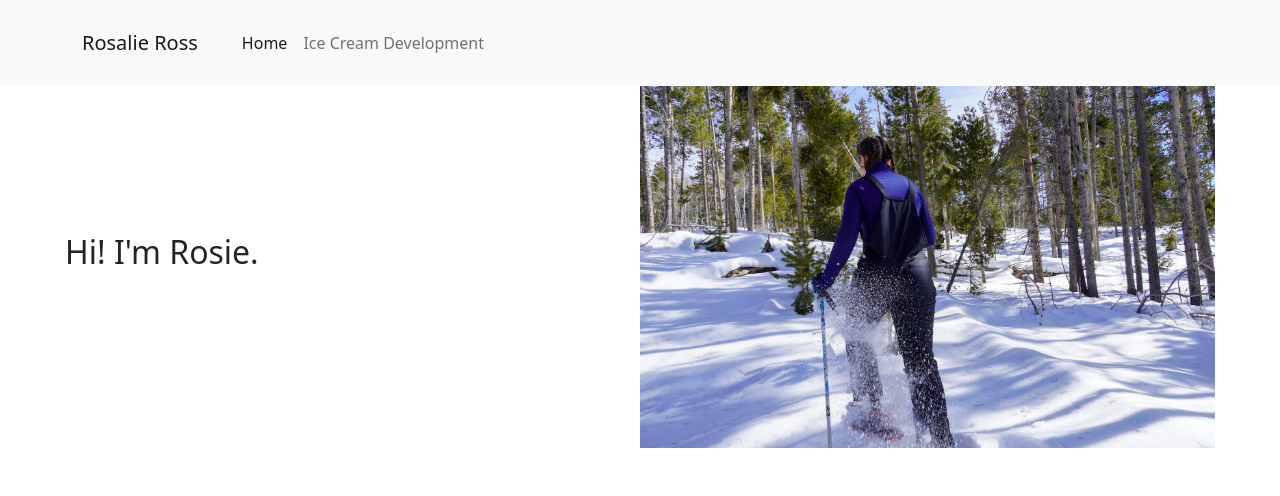
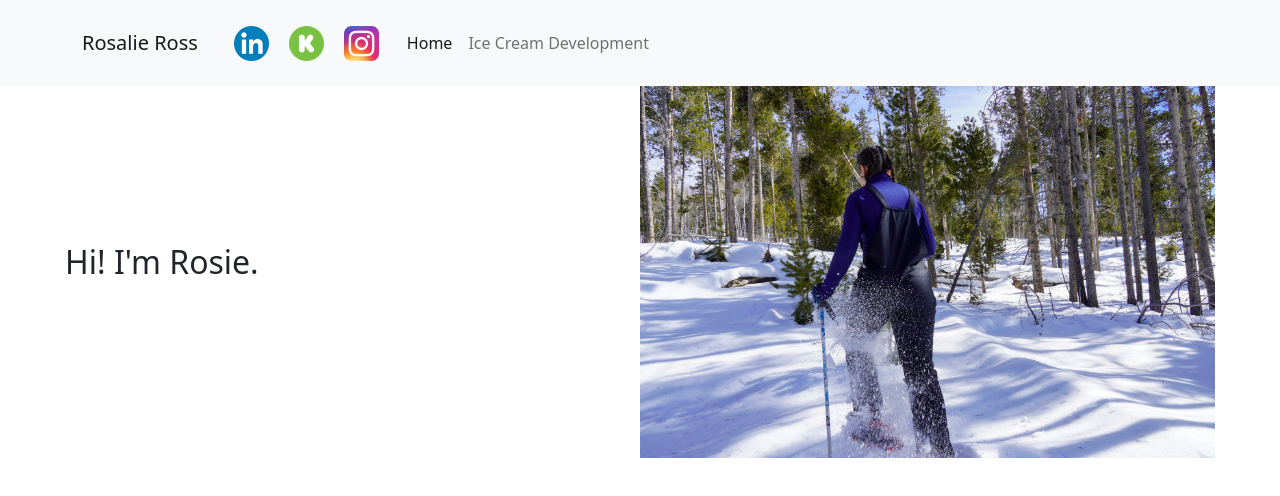
Before and after one commit to rosiewynner/rosiewynner.github.io, a React app: page / in a window 1280 px wide. Shown: the top 496 px of the page. Built offline with nearby package versions, Linux system fonts and the light colour scheme.

Commit message:
feat: add socials

```diff
--- a/src/components/Header.js
+++ b/src/components/Header.js
@@ -10,12 +10,21 @@ export function Header() {
   return (
     <Navbar bg="light" expand="lg" fixed="top">
     <Container>
-    <Navbar.Brand href="#home">Rosalie Ross</Navbar.Brand>
+    <Navbar.Brand href="#home">Rosalie Ross </Navbar.Brand>
+    <a href='https://www.linkedin.com/in/rosalieross//'>
+    <img src='src/assets/linkedin-icon.png' alt='instagram' style={{width: '35px'}}/>
+    </a>
+ <a href='https://www.kickstarter.com/projects/1444231543/dont-let-ice-creams-be-dreams/description'>
+    <img src='src/assets/kickstarter-icon.png' alt='kickstarter'style={{width: '35px'}}/>
+    </a>
+    <a href='https://www.instagram.com/icecreamdreamsca/'>
+    <img src='src/assets/instagram-icon.jpeg' alt='instagram' style={{width: '35px'}}/>
+    </a>
+
     <Navbar.Toggle aria-controls="basic-navbar-nav" />
     <Navbar.Collapse id="basic-navbar-nav">
       <Nav className="me-auto">
       <LinkContainer to="/">
-
         <Nav.Link >Home</Nav.Link>
         </LinkContainer>
         <LinkContainer to="/IceCream">
--- a/src/pages/HomePage.js
+++ b/src/pages/HomePage.js
@@ -2,10 +2,15 @@ import React from 'react';
 
 export function HomePage() {
   return (
+<div style={{display:'flex', flexDirection : 'column'}}>
+    <div style={{margin: '5px'}}>
 
+</div>
   <div style={{display:'flex', flexDirection:'row', margin: '15px' }}>
     <h2 style={{width: '50%', alignSelf: 'center'}}>Hi! I'm Rosie.</h2>
     <img src='src/assets/hiking.jpeg' alt='Snowshoeing in Utah!' width='50%'/>
-  </div>
+
+    </div>
+    </div>
 );
   }
--- a/src/pages/IceCream.js
+++ b/src/pages/IceCream.js
@@ -5,12 +5,12 @@ export function IceCream() {
   return (
 
   <div >
-      <div  style={{width: '100%', alignSelf: 'center', height:"300px", margin: '30px', marginTop: '50px', display: 'flex',
+      <div  style={{ alignSelf: 'center', alignItems: 'center', margin: '30px', marginTop: '50px', display: 'flex',
     flexDirection: 'column'}}>
     <h2 >In January 2020 I conceived of a project so sweet.</h2>
     <h3 >I wanted to expand my culinary horizons and learn how to make ice cream, while also forming connections with my colleagues. Naturally, I formed a small kick starter to keep me accountable for devising my flavors and delivering on my promises. Covid shut down my dreams of delivering ice cream to friends and coworkers not long after, but I still bought an ice cream maker and put in the work, making 50 different batches in the summer of 2020 and documenting them on instagram.</h3>
     <h3>It has been a joy to share ice cream with my favorite people.</h3>
-    <div  style={{width: '100%', margin: '10px', display: 'flex', flexDirection: 'row'}}>
+    <div  style={{width: '100%', margin: '10px', display: 'flex', flexDirection: 'row', justifyContent: 'center'}}>
 <div style={{ margin: '10px'}}>
  <a href='https://www.kickstarter.com/projects/1444231543/dont-let-ice-creams-be-dreams/description'>
     <img src='src/assets/kickstarter-icon.png' alt='kickstarter' width='50px'/>
```
